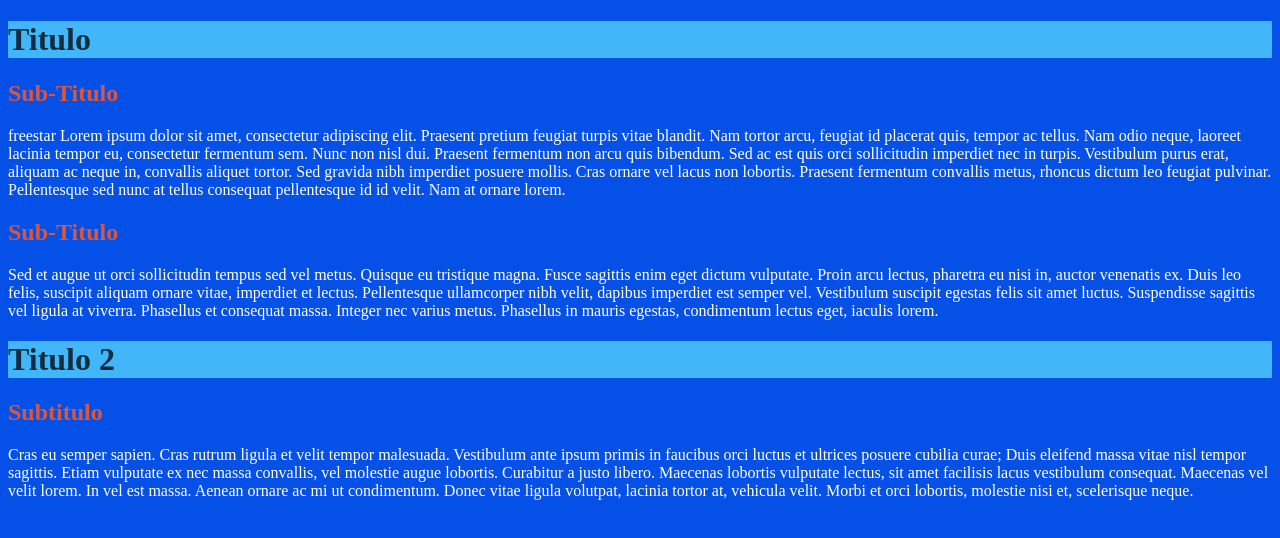
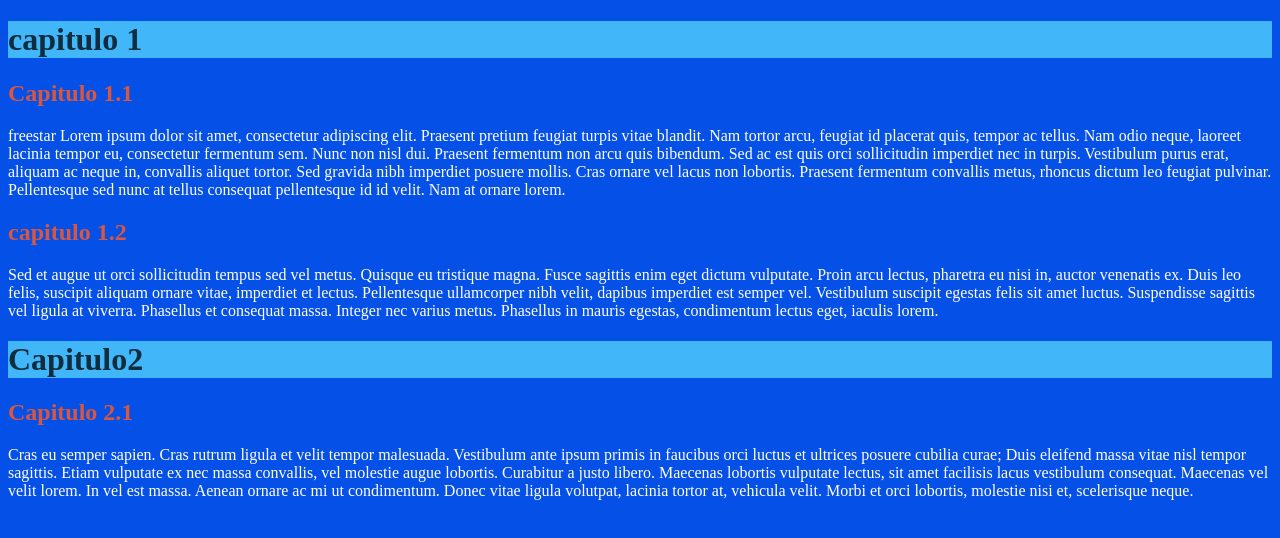
Before and after one commit to haslley/AULAIFRN, a plain HTML site: page exercicício/ex6.html in a window 1280 px wide. Drawn offline with Linux system fonts and the light colour scheme.

Commit message:
Upload dos arquivos do exercicio

```diff
--- a/exercicício/ex6.html
+++ b/exercicício/ex6.html
@@ -7,17 +7,17 @@
 
 </head>
 <body style="background-color:#0550E6;">
-        <h1 style=" background-color: #41B7FA; color: #0f2d3f;">Titulo</h1>
-        <h2 style="color: #d9563f;">Sub-Titulo</h2>
+        <h1 style=" background-color: #41B7FA; color: #0f2d3f;">capitulo 1</h1>
+        <h2 style="color: #d9563f;">Capitulo 1.1</h2>
         <p style="color: white;">
             freestar
             Lorem ipsum dolor sit amet, consectetur adipiscing elit. Praesent pretium feugiat turpis vitae blandit. Nam tortor arcu, feugiat id placerat quis, tempor ac tellus. Nam odio neque, laoreet lacinia tempor eu, consectetur fermentum sem. Nunc non nisl dui. Praesent fermentum non arcu quis bibendum. Sed ac est quis orci sollicitudin imperdiet nec in turpis. Vestibulum purus erat, aliquam ac neque in, convallis aliquet tortor. Sed gravida nibh imperdiet posuere mollis. Cras ornare vel lacus non lobortis. Praesent fermentum convallis metus, rhoncus dictum leo feugiat pulvinar. Pellentesque sed nunc at tellus consequat pellentesque id id velit. Nam at ornare lorem.</p>
-        <h2 style="color: #d9563f;" >Sub-Titulo</h2>
+        <h2 style="color: #d9563f;" >capitulo 1.2</h2>
         <p style="color: white;">Sed et augue ut orci sollicitudin tempus sed vel metus. Quisque eu tristique magna. Fusce sagittis enim eget dictum vulputate. Proin arcu lectus, pharetra eu nisi in, auctor venenatis ex. Duis leo felis, suscipit aliquam ornare vitae, imperdiet et lectus. Pellentesque ullamcorper nibh velit, dapibus imperdiet est semper vel. Vestibulum suscipit egestas felis sit amet luctus. Suspendisse sagittis vel ligula at viverra. Phasellus et consequat massa. Integer nec varius metus. Phasellus in mauris egestas, condimentum lectus eget, iaculis lorem.
 
         </p>
-        <h1 style=" background-color: #41B7FA; color: #0f2d3f;" >Titulo 2</h1>
-        <h2 style="color: #d9563f;" >Subtitulo</h2>
+        <h1 style=" background-color: #41B7FA; color: #0f2d3f;" >Capitulo2</h1>
+        <h2 style="color: #d9563f;" >Capitulo 2.1</h2>
         <p style="color: white;">Cras eu semper sapien. Cras rutrum ligula et velit tempor malesuada. Vestibulum ante ipsum primis in faucibus orci luctus et ultrices posuere cubilia curae; Duis eleifend massa vitae nisl tempor sagittis. Etiam vulputate ex nec massa convallis, vel molestie augue lobortis. Curabitur a justo libero. Maecenas lobortis vulputate lectus, sit amet facilisis lacus vestibulum consequat. Maecenas vel velit lorem. In vel est massa. Aenean ornare ac mi ut condimentum. Donec vitae ligula volutpat, lacinia tortor at, vehicula velit. Morbi et orci lobortis, molestie nisi et, scelerisque neque.
 
         </p>
```
